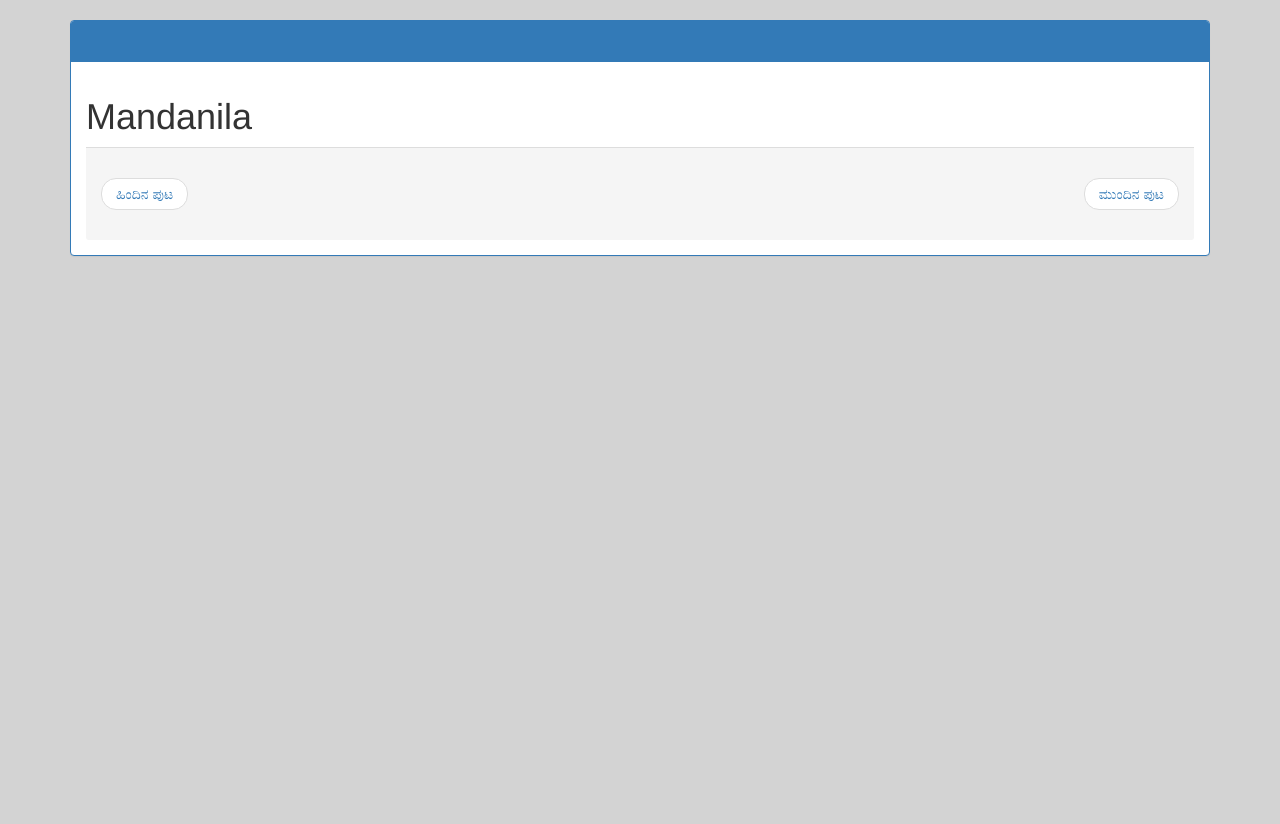
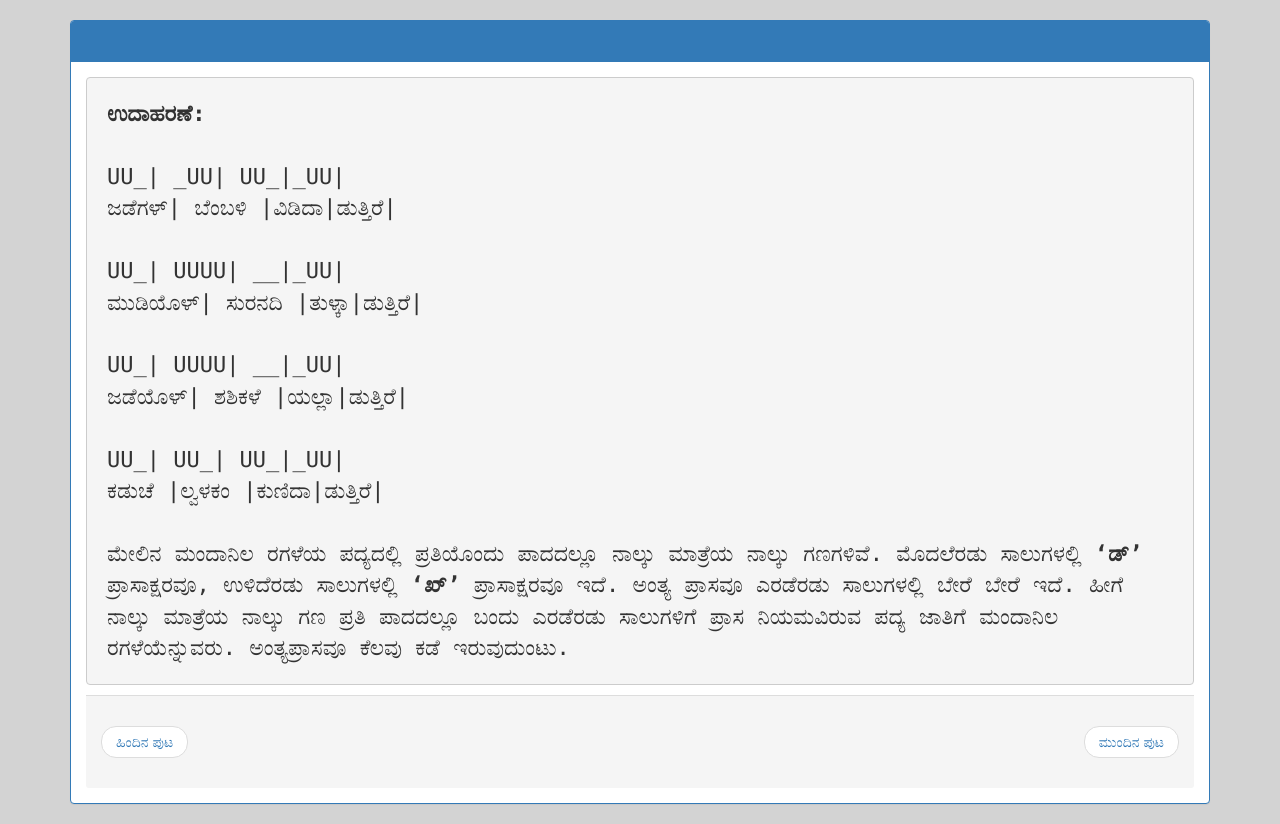
Before and after one commit to anuprshetty/chandassu, a Flask app: template templates/chandassu/ragale/mandanila.html in a window 1280 px wide. Shown: the part 75-899 px from the top of the page. Before the commit the page ends 331 px from the top, so only its background shows below. Run offline with Flask 3, Linux system fonts and the light colour scheme; the template is opened without the code that fills it, so the values that code supplies are empty; some libraries are stand-ins or nearby versions.

Commit message:
routing for mandanila ragale

```diff
--- a/templates/chandassu/ragale/mandanila.html
+++ b/templates/chandassu/ragale/mandanila.html
@@ -1,3 +1,19 @@
 <!DOCTYPE html> {% extends 'base.html' %} {% block body %}
-<h1>Mandanila</h1>
+<pre class="pre-wrap">
+<b>ಉದಾಹರಣೆ:</b>
+
+UU_| _UU| UU_|_UU|
+ಜಡೆಗಳ್| ಬೆಂಬಳಿ |ವಿಡಿದಾ|ಡುತ್ತಿರೆ|
+
+UU_| UUUU| __|_UU|
+ಮುಡಿಯೊಳ್| ಸುರನದಿ |ತುಳ್ಕಾ|ಡುತ್ತಿರೆ|
+
+UU_| UUUU| __|_UU|
+ಜಡೆಯೊಳ್| ಶಶಿಕಳೆ |ಯಲ್ಲಾ|ಡುತ್ತಿರೆ|
+
+UU_| UU_| UU_|_UU|
+ಕಡುಚೆ |ಲ್ವಳಕಂ |ಕುಣಿದಾ|ಡುತ್ತಿರೆ|
+
+ಮೇಲಿನ ಮಂದಾನಿಲ ರಗಳೆಯ ಪದ್ಯದಲ್ಲಿ ಪ್ರತಿಯೊಂದು ಪಾದದಲ್ಲೂ ನಾಲ್ಕು ಮಾತ್ರೆಯ ನಾಲ್ಕು ಗಣಗಳಿವೆ. ಮೊದಲೆರಡು ಸಾಲುಗಳಲ್ಲಿ <b>‘ಡ್’</b> ಪ್ರಾಸಾಕ್ಷರವೂ, ಉಳಿದೆರಡು ಸಾಲುಗಳಲ್ಲಿ <b>‘ಖ್’</b> ಪ್ರಾಸಾಕ್ಷರವೂ ಇದೆ. ಅಂತ್ಯ ಪ್ರಾಸವೂ ಎರಡೆರಡು ಸಾಲುಗಳಲ್ಲಿ ಬೇರೆ ಬೇರೆ ಇದೆ. ಹೀಗೆ ನಾಲ್ಕು ಮಾತ್ರೆಯ ನಾಲ್ಕು ಗಣ ಪ್ರತಿ ಪಾದದಲ್ಲೂ ಬಂದು ಎರಡೆರಡು ಸಾಲುಗಳಿಗೆ ಪ್ರಾಸ ನಿಯಮವಿರುವ ಪದ್ಯ ಜಾತಿಗೆ ಮಂದಾನಿಲ ರಗಳೆಯೆನ್ನುವರು. ಅಂತ್ಯಪ್ರಾಸವೂ ಕೆಲವು ಕಡೆ ಇರುವುದುಂಟು.
+</pre>
 {% endblock %}
```
Also changed, not shown: blueprints/chandassu/ragale.py (+8 -1 lines).
